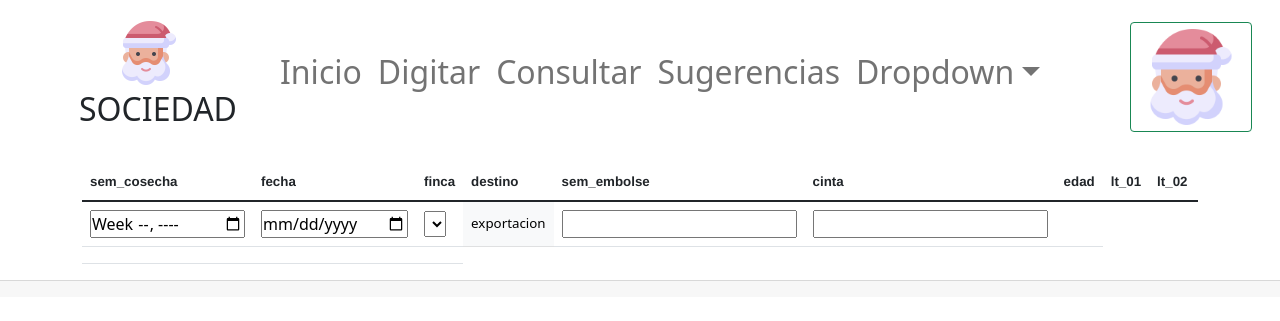
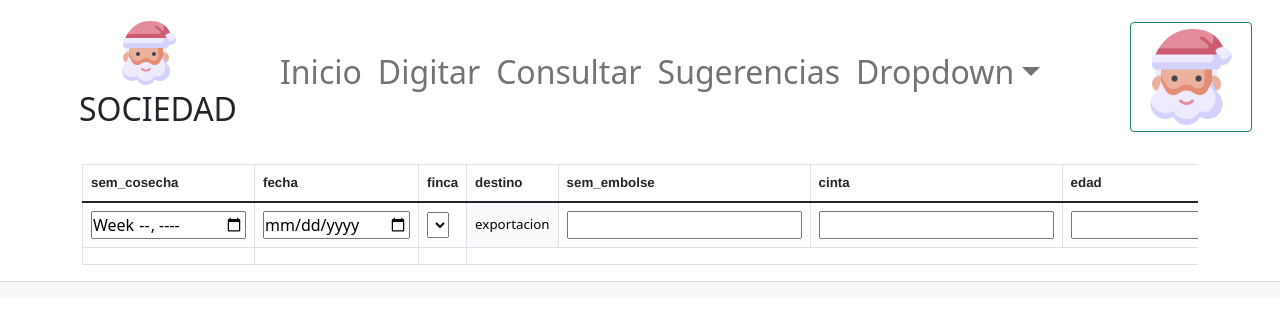
Before and after one commit to brahiam1222/Proyecto_, a PHP site: page / in a window 1280 px wide. Shown: the top 321 px of the page. Run offline with PHP 8.4, Linux system fonts and the light colour scheme; lists and menus that the app fills with data are empty; style sheets or scripts are compiled from the project's sources.

Commit message:
Proyecto cambio 7

```diff
--- a/index.php
+++ b/index.php
@@ -49,7 +49,7 @@
 <div class="container">
 
     <div class="table-responsive">
-        <table class="table align-middle table-tam">
+        <table  class="table align-middle table-bordered">
             <thead>
                 <tr>
                     <th scope="col">sem_cosecha</th>
@@ -61,29 +61,29 @@
                     <th scope="col">edad</th>
                     <th scope="col">lt_01</th>
                     <th scope="col">lt_02</th>
-                    <th scope="col">lt_02</th>
-                    <th scope="col">lt_02</th>
-                    <th scope="col">lt_02</th>
-                    <th scope="col">lt_02</th>
-                    <th scope="col">lt_02</th>
-                    <th scope="col">lt_02</th>
-                    <th scope="col">lt_02</th>
-                    <th scope="col">lt_02</th>
-                    <th scope="col">lt_02</th>
-                    <th scope="col">lt_02</th>
-                    <th scope="col">lt_02</th>
-                    <th scope="col">lt_02</th>
-                    <th scope="col">lt_02</th>
-                    <th scope="col">lt_02</th>
-                    <th scope="col">lt_02</th>
-                    <th scope="col">lt_02</th>
-                    <th scope="col">lt_02</th>
-                    <th scope="col">lt_02</th>
-                    <th scope="col">lt_02</th>
-                    <th scope="col">lt_02</th>
-                    <th scope="col">lt_02</th>
-                    <th scope="col">lt_02</th>
-                    <th scope="col">lt_02</th>
+                    <th scope="col">lt_03</th>
+                    <th scope="col">lt_04</th>
+                    <th scope="col">lt_05</th>
+                    <th scope="col">lt_06</th>
+                    <th scope="col">lt_07</th>
+                    <th scope="col">lt_08</th>
+                    <th scope="col">lt_09</th>
+                    <th scope="col">lt_10</th>
+                    <th scope="col">lt_11</th>
+                    <th scope="col">lt_12</th>
+                    <th scope="col">lt_13</th>
+                    <th scope="col">lt_14</th>
+                    <th scope="col">lt_15</th>
+                    <th scope="col">lt_16</th>
+                    <th scope="col">lt_17</th>
+                    <th scope="col">lt_18</th>
+                    <th scope="col">lt_19</th>
+                    <th scope="col">lt_20</th>
+                    <th scope="col">lt_21</th>
+                    <th scope="col">lt_22</th>
+                    <th scope="col">lt_23</th>
+                    <th scope="col">lt_24</th>
+                    <th scope="col">lt_25</th>
                     <th scope="col">Total</th>
 
 
@@ -91,12 +91,20 @@
         </thead>
         <tbody>
             <tr>
-                <td scope="row-xs-2"><input type="week" name="" id=""></td>
+                <td scope="row"><input class="fecha" type="week" name="" id=""></td>
                 <td scope="row"><input type="date" name="" id=""></td>
                 <td scope="row"><select name="Finca" id="Finca"></select></td>
                 <td scope="row" class="table-light" id="bloqueo" >exportacion</td>
                 <td><input type="text" name="" ></td>
                 <td><input type="text" name="" ></td>
+                <td><input class="edad  "type="number" name="" ></td>
+                <td><input  class="number"type="number" type="number" name="" ></td>
+                <td><input  class="number"type="number" type="number" name="" ></td>
+                <td><input  class="number"type="number" type="number" name="" ></td>
+                <td><input  class="number"type="number" type="number" name="" ></td>
+                <td><input  class="number"type="number" type="number" name="" ></td>
+                <td><input  class="number"type="number" type="number" name="" ></td>
+                <td><input  class="number"type="number" type="number" name="" ></td>
 
                 <td></td>
             </tr>
```
